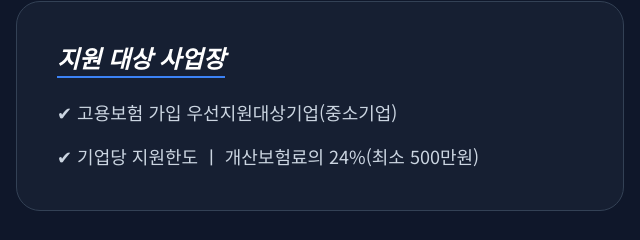
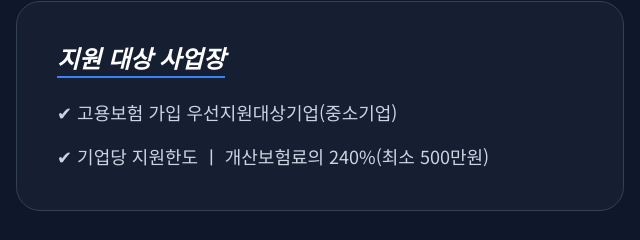
Before and after one commit to miraesol/miraesol_sme, a plain HTML site: page index.html in a window 1280 px wide. Shown: the part 1806-2046 px from the top of the page, 0-640 px from the left. Drawn offline with nearby package versions, Linux system fonts and the light colour scheme.

Commit message:
Add files via upload

```diff
--- a/index.html
+++ b/index.html
@@ -200,7 +200,7 @@
                     <h3 class="text-2xl font-bold mb-6 italic underline decoration-blue-500 underline-offset-8 text-left">지원 대상 사업장</h3>
                     <ul class="space-y-4 text-slate-300 text-lg text-left">
                         <li>✔ 고용보험 가입 우선지원대상기업(중소기업)</li>
-                        <li>✔ 기업당 지원한도 ㅣ 개산보험료의 24%(최소 500만원)</li>
+                        <li>✔ 기업당 지원한도 ㅣ 개산보험료의 240%(최소 500만원)</li>
                     </ul>
                 </div>
                 <div class="bg-slate-800/50 p-10 rounded-3xl border border-slate-700 text-left">
```
